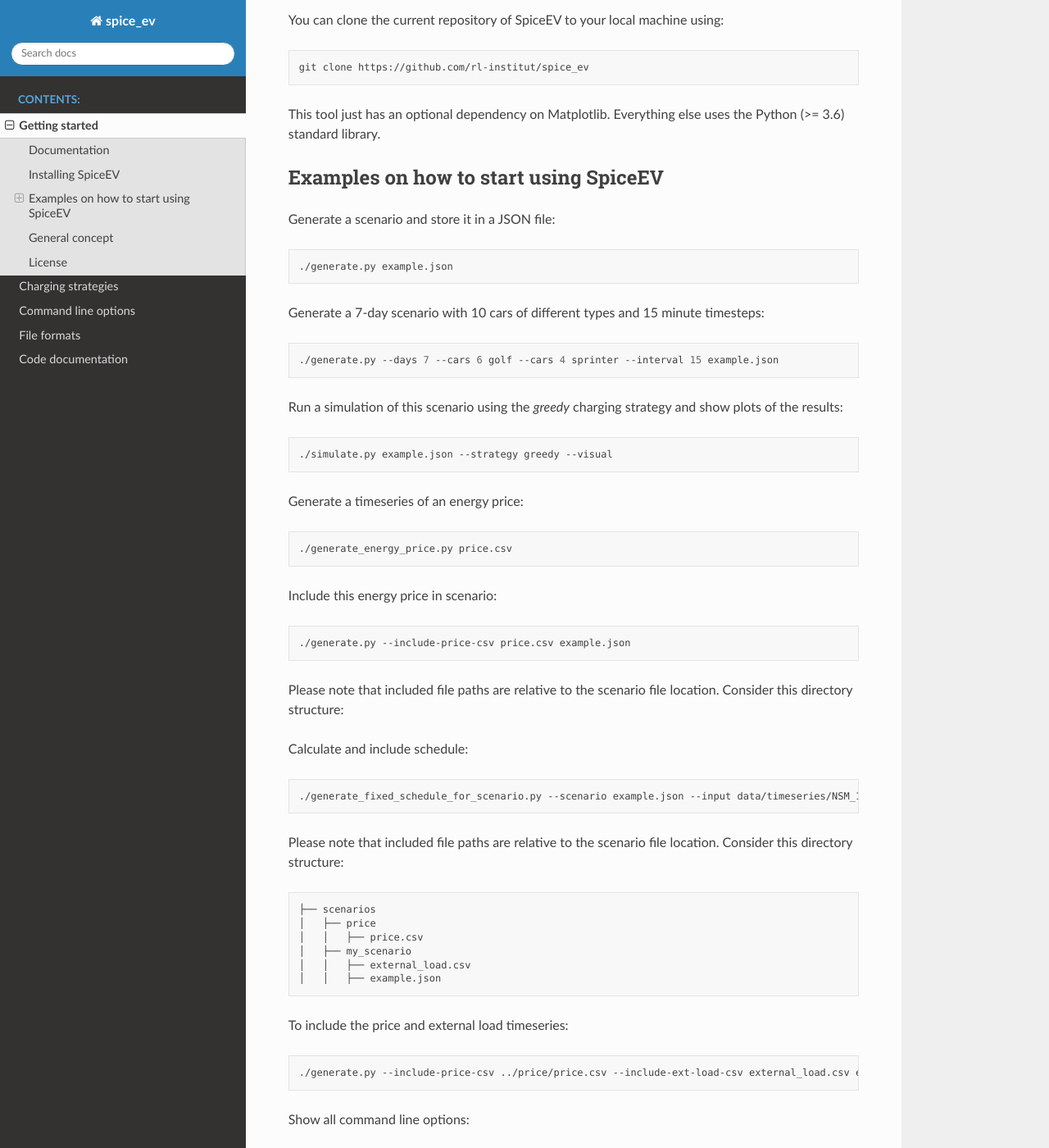
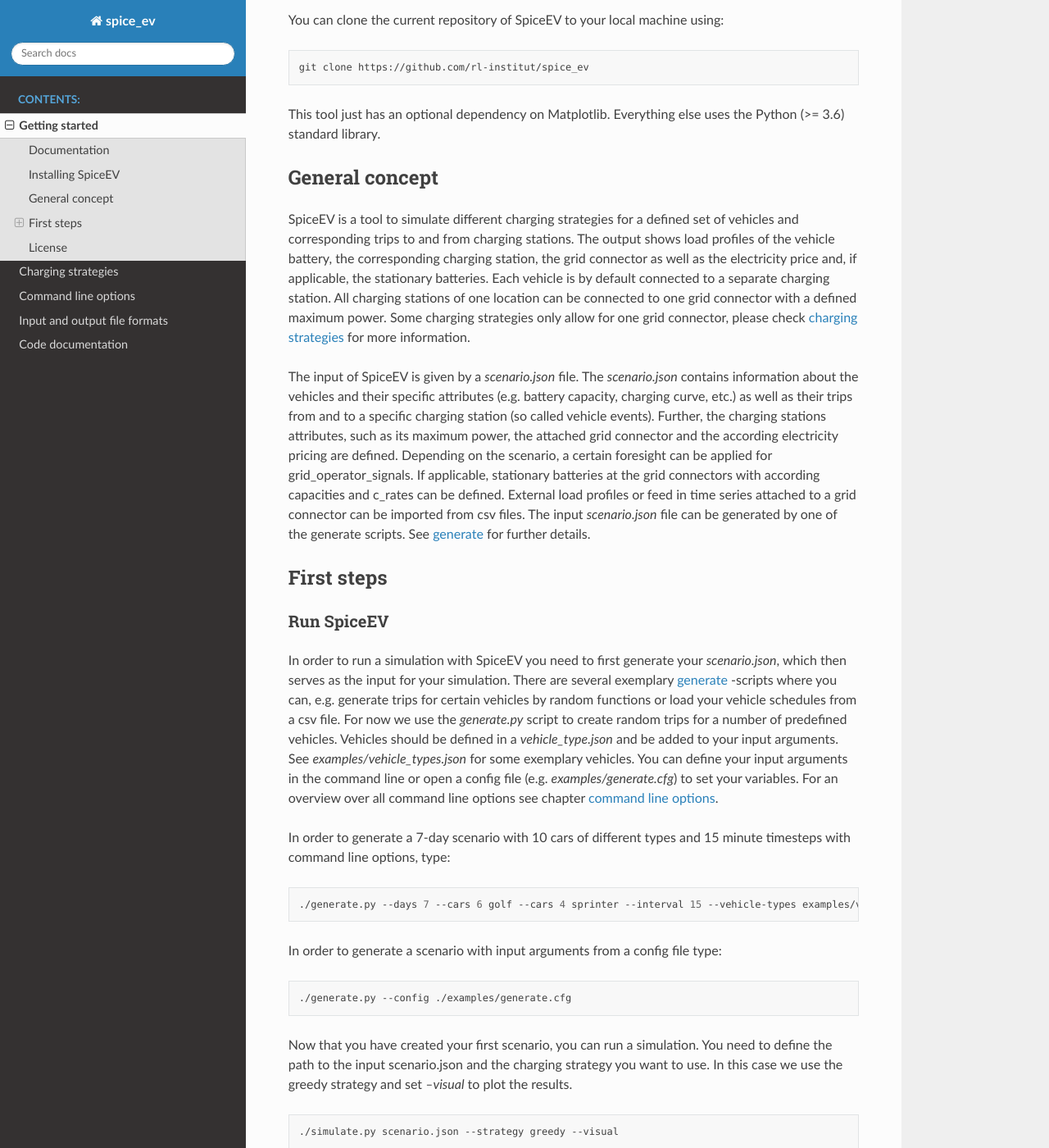
Before and after one commit to rl-institut/spice_ev, a Sphinx documentation site: the page built from doc/source/getting_started.rst, in a window 1280 px wide and 1400 px high, scrolled down 379 px. Shown: the whole window at 82% size. Built offline with Sphinx 7.4.7 and the Read the Docs theme 2.0.0, drawn with Linux system fonts in a browser that asks for light colours; some of the changed text lies outside the part shown.

Commit message:
add general concept and insert cross referencing

```diff
--- a/doc/source/charging_strategies.rst
+++ b/doc/source/charging_strategies.rst
@@ -1,3 +1,5 @@
+.. _charging_strategies:
+
 ~~~~~~~~~~~~~~~~~~~
 Charging strategies
 ~~~~~~~~~~~~~~~~~~~
--- a/doc/source/conf.py
+++ b/doc/source/conf.py
@@ -31,8 +31,13 @@ master_doc = 'index'
 
 # Add any Sphinx extension module names here, as strings. They can be
 # extensions coming with Sphinx (named 'sphinx.ext.*') or your custom
-# ones.
+# ones
 extensions = ['sphinx.ext.autodoc', 'sphinx.ext.autosummary']
+
+
+# If true, keep warnings as "system message" paragraphs in the built documents.
+# keep_warnings = False
+autosummary_generate = True
 
 # Add any paths that contain templates here, relative to this directory.
 templates_path = ['_templates']
--- a/doc/source/getting_started.rst
+++ b/doc/source/getting_started.rst
@@ -21,51 +21,72 @@ You can clone the current repository of SpiceEV to your local machine using:
 
 This tool just has an optional dependency on Matplotlib. Everything else uses the Python (>= 3.6) standard library.
 
-Examples on how to start using SpiceEV
-=======================================
 
-Generate a scenario and store it in a JSON file:
+General concept
+===============
+
+SpiceEV is a tool to simulate different charging strategies for a defined set of vehicles and corresponding trips to and from charging stations. The output shows load profiles of the vehicle battery, the
+corresponding charging station, the grid connector as well as the electricity price and, if applicable, the stationary batteries. Each vehicle is by default connected to a separate charging station.
+All charging stations of one location can be connected to one grid connector with a defined maximum power. Some charging strategies only allow for one grid connector, please check  :ref:`charging strategies <charging_strategies>` for more information.\
+
+The input of SpiceEV is given by a `scenario.json` file. The `scenario.json` contains information about the vehicles and their specific attributes (e.g. battery capacity, charging curve, etc.) as well
+as their trips from and to a specific charging station (so called vehicle events). Further, the charging stations attributes, such as its maximum power, the attached grid connector and the according electricity pricing are defined. Depending on the scenario, a certain
+foresight can be applied for grid_operator_signals. If applicable, stationary batteries at the grid connectors with according capacities and c_rates can be defined.
+External load profiles or feed in time series attached to a grid connector can be imported from csv files.
+The input `scenario.json` file can be generated by one of the generate scripts. See :ref:`generate <generate>` for further details.
+
+
+First steps
+===========
+Run SpiceEV
+-----------
+
+In order to run a simulation with SpiceEV you need to first generate your `scenario.json`, which then serves as the input for your simulation. There are several exemplary :ref:`generate <generate>` -scripts where you can,
+e.g. generate trips for certain vehicles by random functions or load your vehicle schedules from a csv file. For now we use the `generate.py` script to create random trips for a number of predefined vehicles. Vehicles
+should be defined in a `vehicle_type.json` and be added to your input arguments. See `examples/vehicle_types.json` for some exemplary vehicles.
+You can define your input arguments in the command line or open a config file (e.g. `examples/generate.cfg`) to set your variables. For an overview over all command line options see chapter :ref:`command line options <command_line_options>`.
+
+In order to generate a 7-day scenario with 10 cars of different types and 15 minute timesteps with command line options, type:
 
 .. code:: bash
 
-    ./generate.py example.json
+    ./generate.py --days 7 --cars 6 golf --cars 4 sprinter --interval 15 --vehicle-types examples/vehicle_types.json  scenario.json
 
-
-Generate a 7-day scenario with 10 cars of different types and 15 minute timesteps:
+In order to generate a scenario with input arguments from a config file type:
 
 .. code:: bash
 
-    ./generate.py --days 7 --cars 6 golf --cars 4 sprinter --interval 15 example.json
+    ./generate.py --config ./examples/generate.cfg
 
 
-Run a simulation of this scenario using the `greedy` charging strategy and show
-plots of the results:
+Now that you have created your first scenario, you can run a simulation. You need to define the path to the input scenario.json and the charging strategy you want to use.
+In this case we use the greedy strategy and set `--visual` to plot the results.
 
 .. code:: bash
 
-    ./simulate.py example.json --strategy greedy --visual
+    ./simulate.py scenario.json --strategy greedy --visual
+
+Again, you can alternatively define the input arguments in a config file, as in `examples/simulate.cfg`:
+
+.. code:: bash
+
+    ./simulate.py --config ./examples/simulate.cfg
 
 
-Generate a timeseries of an energy price:
+Generate prices
+---------------
+In the case above, the generate function created electricity prices based on random values. If you only want to create
+a price time series based on random values ahead (which could be useful for other generate scripts, that do not automatically generate random prices), you can run the following gernerate script:
 
 .. code:: bash
 
     ./generate_energy_price.py price.csv
 
-
-Include this energy price in scenario:
+This generates a csv time series with electricity prices. You can then add this time series as an input to your `generate.py`:
 
 .. code:: bash
 
     ./generate.py --include-price-csv price.csv example.json
-
-Please note that included file paths are relative to the scenario file location. Consider this directory structure:
-
-Calculate and include schedule:
-
-.. code:: bash
-
-    ./generate_fixed_schedule_for_scenario.py --scenario example.json --input data/timeseries/NSM_1.csv --output data/schedules/NSM_1.csv
 
 Please note that included file paths are relative to the scenario file location. Consider this directory structure:
 
@@ -78,15 +99,41 @@ Please note that included file paths are relative to the scenario file location.
     │   │   ├── external_load.csv
     │   │   ├── example.json
 
+Generate grid operator schedules
+--------------------------------
 
-To include the price and external load timeseries:
+If you want to generate a grid operator schedule from an input csv and include it to an existing scenario.json, you can do this by running `generate_schedule.py`:
+
+.. code:: bash
+
+    ./generate_schedule.py --scenario example.json --input data/timeseries/NSM_1.csv --output data/schedules/NSM_1.csv
+
+In this case a csv time series is read in from the folder `data/timeseries/` and the created schedule is saved in `data/schedules/`. The schedule csv is automatically added to the json `example.json`.
+Note that when running the `generate_schedule.py` module, you need to already have an existing scenario.json that you want to add the schedule to.
+
+Include other csv time series
+-----------------------------
+
+You can also include your previously generated or already existing price time series and additional external load and/or feed in time series to your input arguments when generating the scenario.json. See :ref:`Input and output file formats <file_formats>`
+for more information on the file formats of the input files.
 
 .. code:: bash
 
     ./generate.py --include-price-csv ../price/price.csv --include-ext-load-csv external_load.csv example.json
 
+SimBEV integration
+------------------
 
-Show all command line options:
+This tools supports scenarios generated by the [SimBEV](https://github.com/rl-institut/simbev) tool.
+In oder to convert SimBEV output files to a SpiceEV scenario, use:
+
+.. code:: bash
+
+    generate_from_simbev.py --simbev /path/to/simbev/output/ example.json
+
+Help
+----
+In order to show all command line options type:
 
 .. code:: bash
 
@@ -94,7 +141,7 @@ Show all command line options:
     ./simulate.py -h
 
 
-There are also example configuration files in the example folder. The required input/output must still be specified manually:
+As said above, there are also example configuration files in the example folder.
 
 .. code:: bash
 
@@ -102,19 +149,6 @@ There are also example configuration files in the example folder. The required i
     ./simulate.py --config examples/simulate.cfg examples/example.json
 
 
-SimBEV integration
-------------------
-
-This tools supports scenarios generated by the [SimBEV](https://github.com/rl-institut/simbev) tool. Convert SimBEV output files to a SpiceEV scenario:
-
-.. code:: bash
-
-    generate_from_simbev.py --simbev /path/to/simbev/output/ example.json
-
-
-
-General concept
-===============
 
 License
 =======
```
Also changed, not shown: doc/source/command_line_options.rst (+5 -2 lines), doc/source/file_formats.rst (+61 -4 lines).
